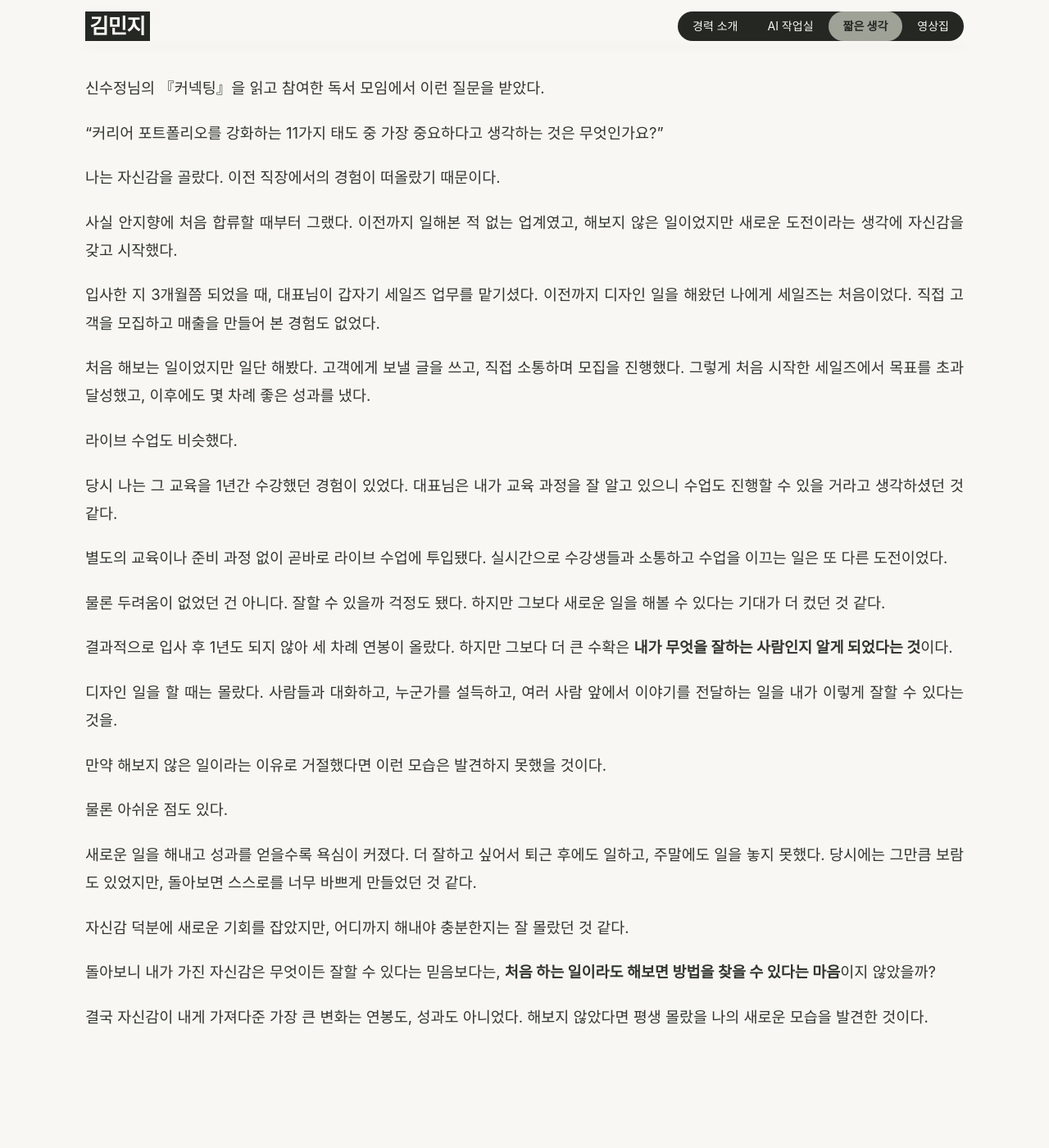
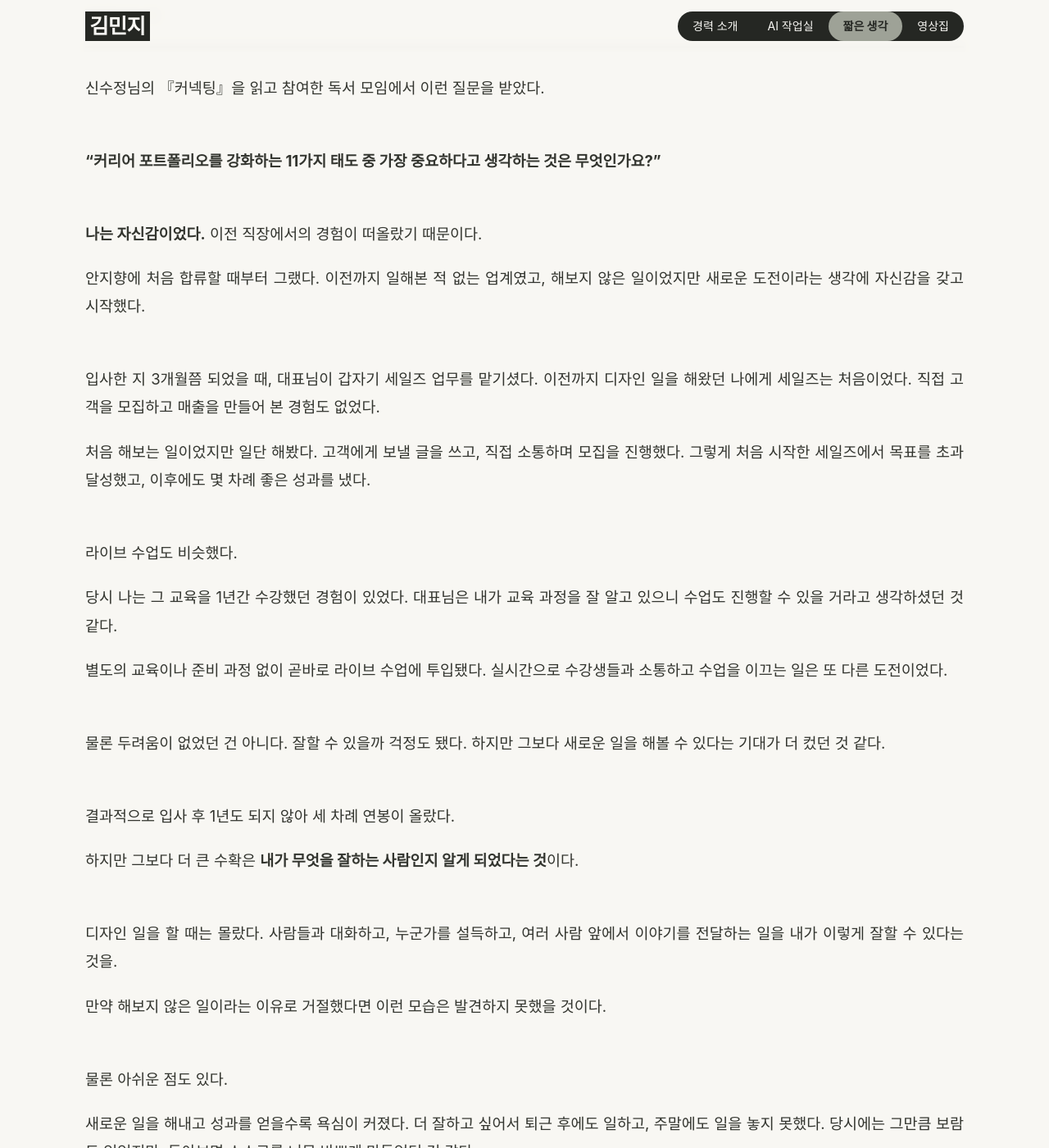
Before and after one commit to k-im-rose/k-im-rose.github.io, a Jekyll site: the page built from _thoughts/salary-three-raises.md, in a window 1280 px wide and 1400 px high, scrolled down 225 px. Shown: the whole window at 82% size. Built offline with Jekyll 4.4.1, drawn with Linux system fonts in a browser that asks for light colours; some web fonts are replaced; some of the changed text lies outside the part shown.

Commit message:
Update salary-three-raises.md

```diff
--- a/_thoughts/salary-three-raises.md
+++ b/_thoughts/salary-three-raises.md
@@ -7,30 +7,40 @@ summary: 해보지 않은 일을 맡으며 알게 된 나의 모습
 
 신수정님의 『커넥팅』을 읽고 참여한 독서 모임에서 이런 질문을 받았다.
 
-"커리어 포트폴리오를 강화하는 11가지 태도 중 가장 중요하다고 생각하는 것은 무엇인가요?"
+&nbsp;
+**"커리어 포트폴리오를 강화하는 11가지 태도 중 가장 중요하다고 생각하는 것은 무엇인가요?"**
 
-나는 자신감을 골랐다. 이전 직장에서의 경험이 떠올랐기 때문이다.
+&nbsp;
+**나는 자신감이었다.** 이전 직장에서의 경험이 떠올랐기 때문이다.
 
-사실 안지향에 처음 합류할 때부터 그랬다. 이전까지 일해본 적 없는 업계였고, 해보지 않은 일이었지만 새로운 도전이라는 생각에 자신감을 갖고 시작했다.
+안지향에 처음 합류할 때부터 그랬다. 이전까지 일해본 적 없는 업계였고, 해보지 않은 일이었지만 새로운 도전이라는 생각에 자신감을 갖고 시작했다.
 
+&nbsp;
 입사한 지 3개월쯤 되었을 때, 대표님이 갑자기 세일즈 업무를 맡기셨다. 이전까지 디자인 일을 해왔던 나에게 세일즈는 처음이었다. 직접 고객을 모집하고 매출을 만들어 본 경험도 없었다.
 
 처음 해보는 일이었지만 일단 해봤다. 고객에게 보낼 글을 쓰고, 직접 소통하며 모집을 진행했다. 그렇게 처음 시작한 세일즈에서 목표를 초과 달성했고, 이후에도 몇 차례 좋은 성과를 냈다.
 
+&nbsp;
 라이브 수업도 비슷했다.
 
 당시 나는 그 교육을 1년간 수강했던 경험이 있었다. 대표님은 내가 교육 과정을 잘 알고 있으니 수업도 진행할 수 있을 거라고 생각하셨던 것 같다.
 
 별도의 교육이나 준비 과정 없이 곧바로 라이브 수업에 투입됐다. 실시간으로 수강생들과 소통하고 수업을 이끄는 일은 또 다른 도전이었다.
 
+&nbsp;
 물론 두려움이 없었던 건 아니다. 잘할 수 있을까 걱정도 됐다. 하지만 그보다 새로운 일을 해볼 수 있다는 기대가 더 컸던 것 같다.
 
-결과적으로 입사 후 1년도 되지 않아 세 차례 연봉이 올랐다. 하지만 그보다 더 큰 수확은 **내가 무엇을 잘하는 사람인지 알게 되었다는 것**이다.
+&nbsp;
+결과적으로 입사 후 1년도 되지 않아 세 차례 연봉이 올랐다.
 
+하지만 그보다 더 큰 수확은 **내가 무엇을 잘하는 사람인지 알게 되었다는 것**이다.
+
+&nbsp;
 디자인 일을 할 때는 몰랐다. 사람들과 대화하고, 누군가를 설득하고, 여러 사람 앞에서 이야기를 전달하는 일을 내가 이렇게 잘할 수 있다는 것을.
 
 만약 해보지 않은 일이라는 이유로 거절했다면 이런 모습은 발견하지 못했을 것이다.
 
+&nbsp;
 물론 아쉬운 점도 있다.
 
 새로운 일을 해내고 성과를 얻을수록 욕심이 커졌다. 더 잘하고 싶어서 퇴근 후에도 일하고, 주말에도 일을 놓지 못했다. 당시에는 그만큼 보람도 있었지만, 돌아보면 스스로를 너무 바쁘게 만들었던 것 같다.
@@ -39,4 +49,5 @@ summary: 해보지 않은 일을 맡으며 알게 된 나의 모습
 
 돌아보니 내가 가진 자신감은 무엇이든 잘할 수 있다는 믿음보다는, **처음 하는 일이라도 해보면 방법을 찾을 수 있다는 마음**이지 않았을까?
 
-결국 자신감이 내게 가져다준 가장 큰 변화는 연봉도, 성과도 아니었다. 해보지 않았다면 평생 몰랐을 나의 새로운 모습을 발견한 것이다.
+&nbsp;
+자신감 덕분에 해보지 않았다면 평생 몰랐을 나의 새로운 모습을 발견했다.
```
